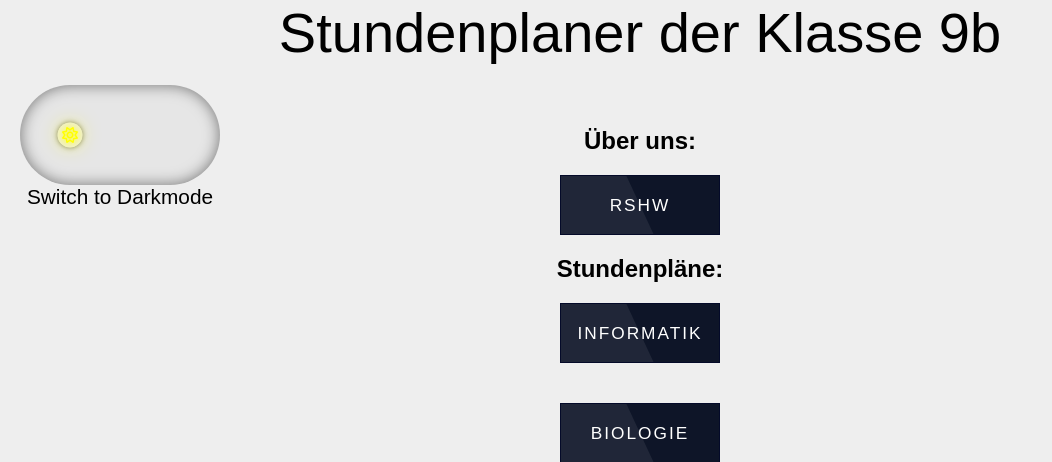
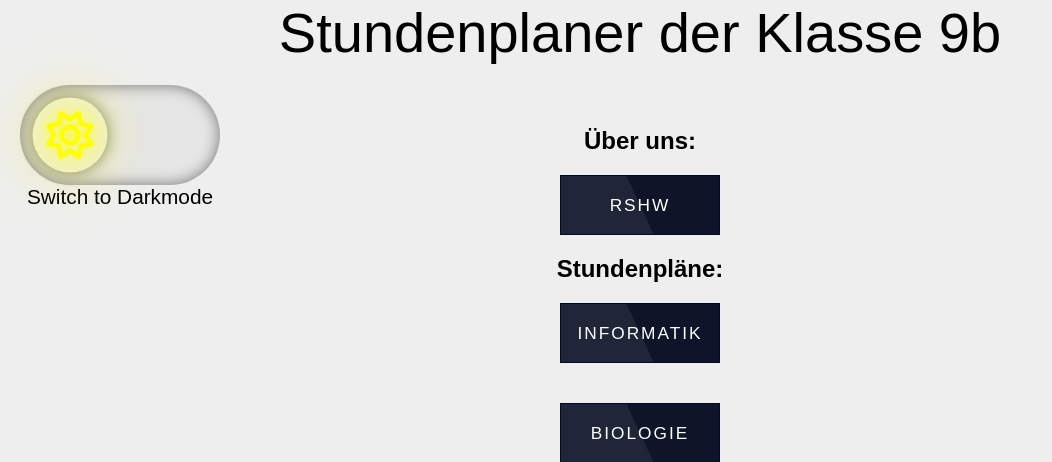
Before and after one commit to Bommberk/Stundenplan10b, a PHP site: page / in a window 1280 px wide. Shown: the top 462 px of the page, without its empty margins (0-1052 px from the left). Run offline with PHP 8.4, Linux system fonts and the light colour scheme; some libraries are stand-ins or nearby versions; some web fonts are replaced.

Commit message:
probe darkmode

```diff
--- a/assets/css/style.css
+++ b/assets/css/style.css
@@ -310,7 +310,7 @@ h1
   height: 100px;
   background: var(--white);
   border-radius: 50%;
-  transform: scale(0.25);
+  transform: scale(0.75);
   box-shadow: 0 0 20px rgba(0,0,0,0.5);
   display: flex;
   justify-content: center;
--- a/assets/js/script.js
+++ b/assets/js/script.js
@@ -3,7 +3,7 @@ let knopf = document.getElementById("darkmode");
 let body = document.querySelector("body");
 
 function darkmode(){
-    body.classList.toggle("dark")
+    body.classList.toggle("dark");
 }
 // function rain(){
 //     let amount = 150;
```
